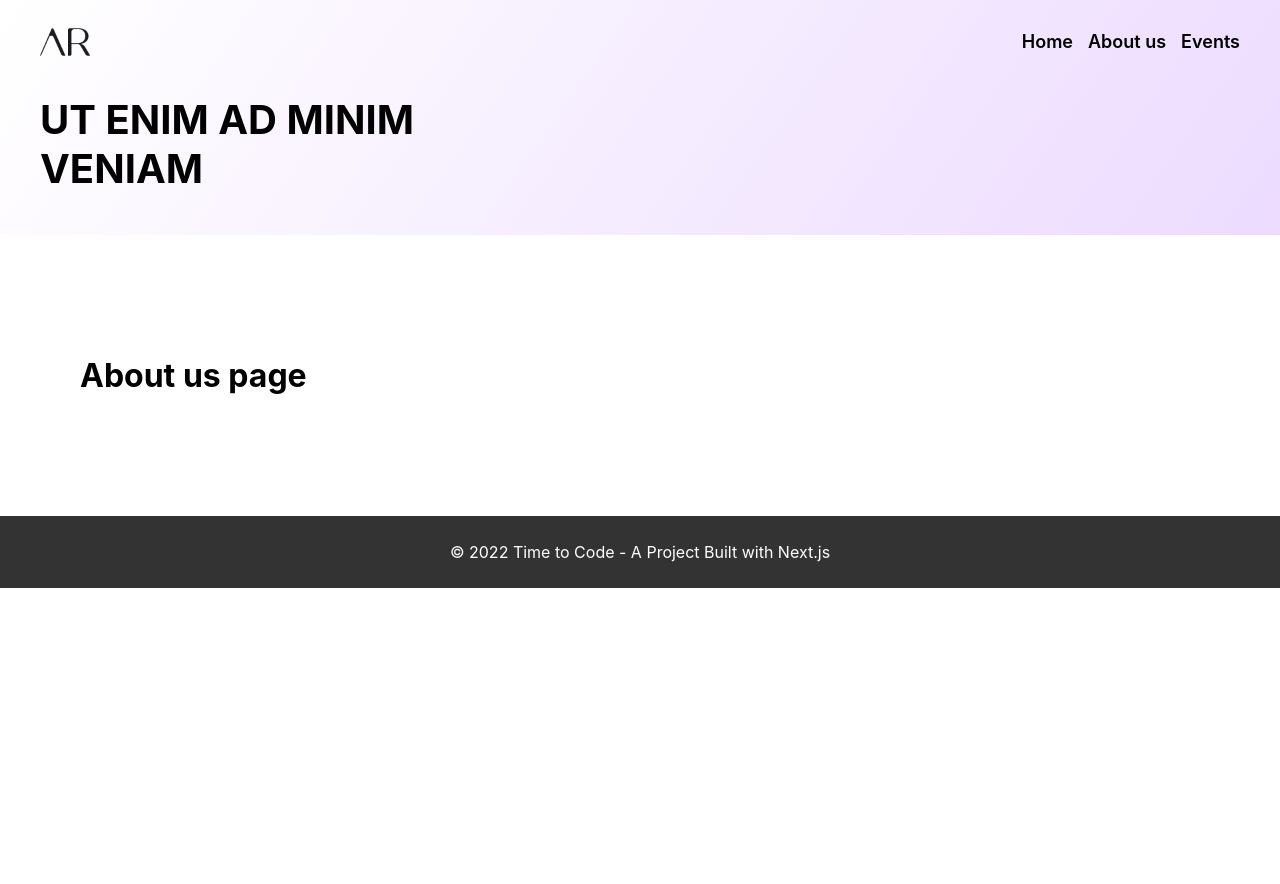
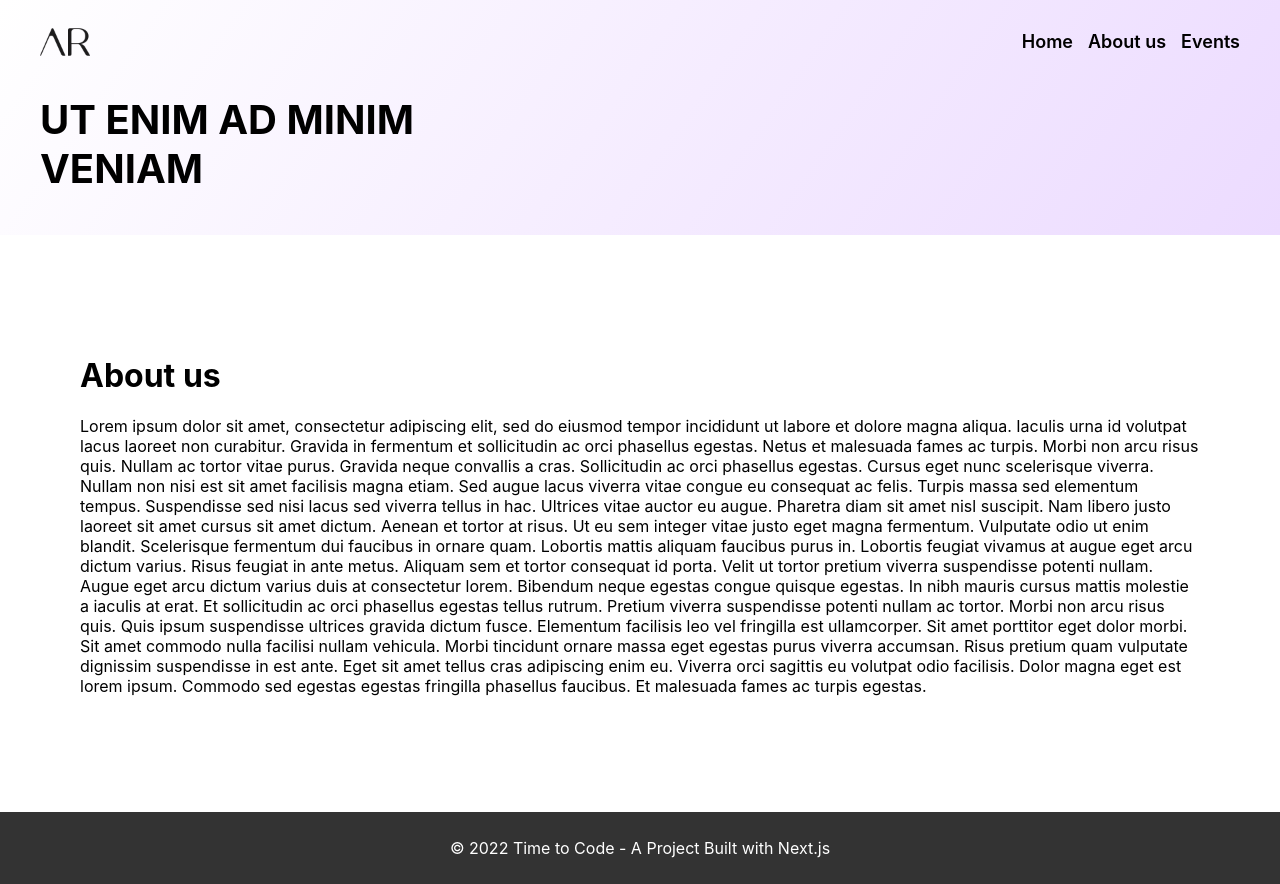
Before and after one commit to sofrdr/events-app-nextjs, a Next.js app: page /about-us in a window 1280 px wide. Before the commit the page ends 800 px from the top, so only its background shows below. Built offline with nearby package versions, Linux system fonts and the light colour scheme.

Commit message:
Creating new component AllEvents

```diff
--- a/src/pages/about-us.js
+++ b/src/pages/about-us.js
@@ -1,7 +1,40 @@
 const AboutUsPage = () => {
-    return(
-        <h1> About us page</h1>
-    )
-}
+  return (
+    <div>
+      <h1> About us</h1>
+      <p>
+        Lorem ipsum dolor sit amet, consectetur adipiscing elit, sed do eiusmod
+        tempor incididunt ut labore et dolore magna aliqua. Iaculis urna id
+        volutpat lacus laoreet non curabitur. Gravida in fermentum et
+        sollicitudin ac orci phasellus egestas. Netus et malesuada fames ac
+        turpis. Morbi non arcu risus quis. Nullam ac tortor vitae purus. Gravida
+        neque convallis a cras. Sollicitudin ac orci phasellus egestas. Cursus
+        eget nunc scelerisque viverra. Nullam non nisi est sit amet facilisis
+        magna etiam. Sed augue lacus viverra vitae congue eu consequat ac felis.
+        Turpis massa sed elementum tempus. Suspendisse sed nisi lacus sed
+        viverra tellus in hac. Ultrices vitae auctor eu augue. Pharetra diam sit
+        amet nisl suscipit. Nam libero justo laoreet sit amet cursus sit amet
+        dictum. Aenean et tortor at risus. Ut eu sem integer vitae justo eget
+        magna fermentum. Vulputate odio ut enim blandit. Scelerisque fermentum
+        dui faucibus in ornare quam. Lobortis mattis aliquam faucibus purus in.
+        Lobortis feugiat vivamus at augue eget arcu dictum varius. Risus feugiat
+        in ante metus. Aliquam sem et tortor consequat id porta. Velit ut tortor
+        pretium viverra suspendisse potenti nullam. Augue eget arcu dictum
+        varius duis at consectetur lorem. Bibendum neque egestas congue quisque
+        egestas. In nibh mauris cursus mattis molestie a iaculis at erat. Et
+        sollicitudin ac orci phasellus egestas tellus rutrum. Pretium viverra
+        suspendisse potenti nullam ac tortor. Morbi non arcu risus quis. Quis
+        ipsum suspendisse ultrices gravida dictum fusce. Elementum facilisis leo
+        vel fringilla est ullamcorper. Sit amet porttitor eget dolor morbi. Sit
+        amet commodo nulla facilisi nullam vehicula. Morbi tincidunt ornare
+        massa eget egestas purus viverra accumsan. Risus pretium quam vulputate
+        dignissim suspendisse in est ante. Eget sit amet tellus cras adipiscing
+        enim eu. Viverra orci sagittis eu volutpat odio facilisis. Dolor magna
+        eget est lorem ipsum. Commodo sed egestas egestas fringilla phasellus
+        faucibus. Et malesuada fames ac turpis egestas.
+      </p>
+    </div>
+  );
+};
 
-export default AboutUsPage
+export default AboutUsPage;
```
Also changed, not shown: src/components/Events/AllEvents.jsx (added, +26 -0 lines), src/pages/events/index.js (+2 -17 lines).
